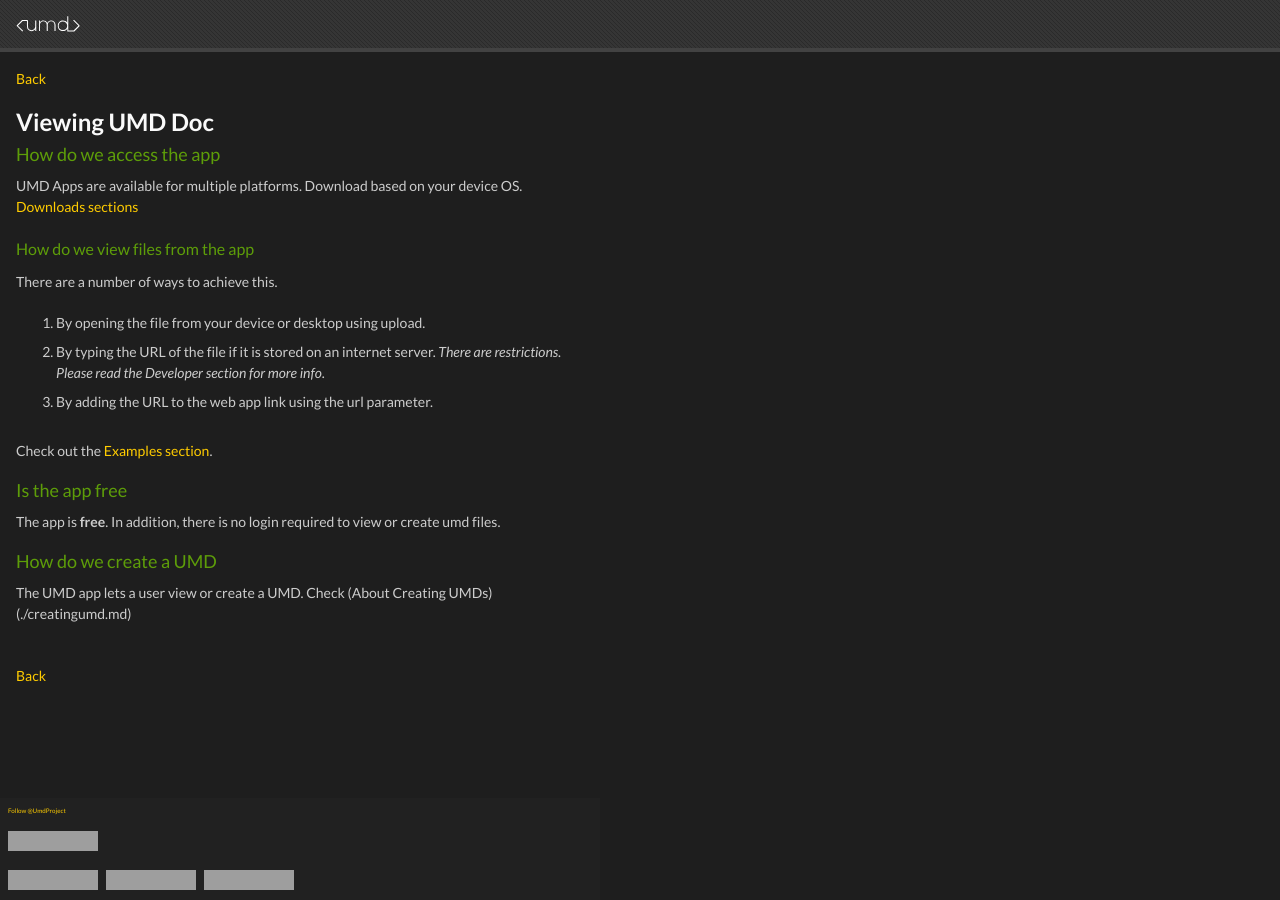
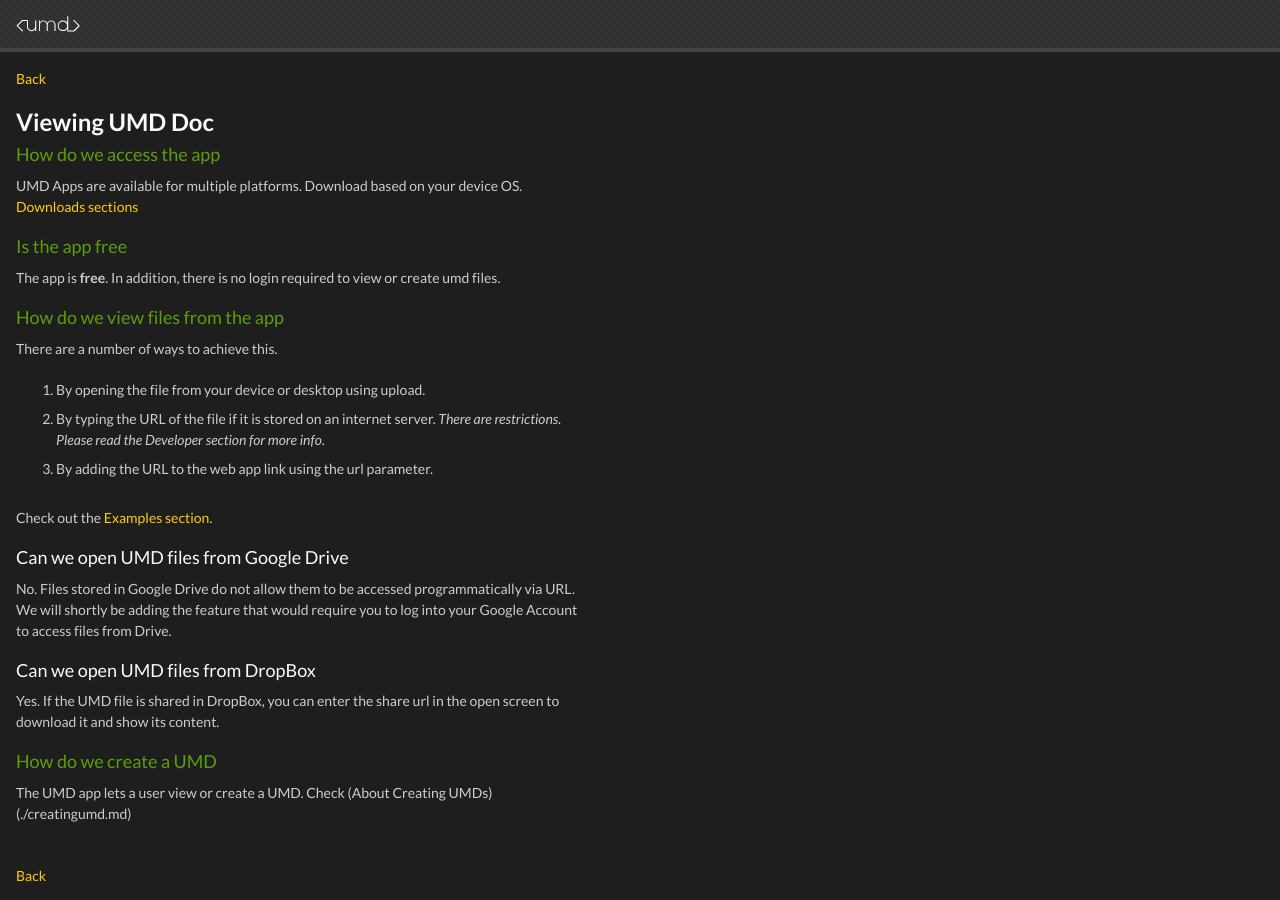
Before and after one commit to umd-project/umd-docs, a Jekyll site: the page built from viewingumd.md, in a window 1280 px wide, cut to the strip 0-900 px from the top of the page. Built offline with Jekyll 4.4.1, drawn with Linux system fonts in a browser that asks for light colours; comment, search, counter and statistics services are not loaded; grey boxes are pictures that could not be loaded.

Commit message:
updated viewing umd section

```diff
--- a/viewingumd.md
+++ b/viewingumd.md
@@ -10,7 +10,11 @@ title: UMD: Viewing UMD Doc
 {: .subtitle}
 UMD Apps are available for multiple platforms. Download based on your device OS. [Downloads sections](./downloads.md)
 
-#### How do we view files from the app
+### Is the app free
+{: .subtitle}
+The app is **free**. In addition, there is no login required to view or create umd files.
+
+### How do we view files from the app
 {: .subtitle}
 There are a number of ways to achieve this.
 1. By opening the file from your device or desktop using upload.
@@ -19,9 +23,11 @@ There are a number of ways to achieve this.
 
 Check out the [Examples section](./examples.md).
 
-### Is the app free
-{: .subtitle}
-The app is **free**. In addition, there is no login required to view or create umd files.
+### Can we open UMD files from Google Drive
+No. Files stored in Google Drive do not allow them to be accessed programmatically via URL. We will shortly be adding the feature that would require you to log into your Google Account to access files from Drive.
+
+### Can we open UMD files from DropBox
+Yes. If the UMD file is shared in DropBox, you can enter the share url in the open screen to download it and show its content.
 
 ### How do we create a UMD
 {: .subtitle}
```
Also changed, not shown: index.md (+2 -2 lines).
